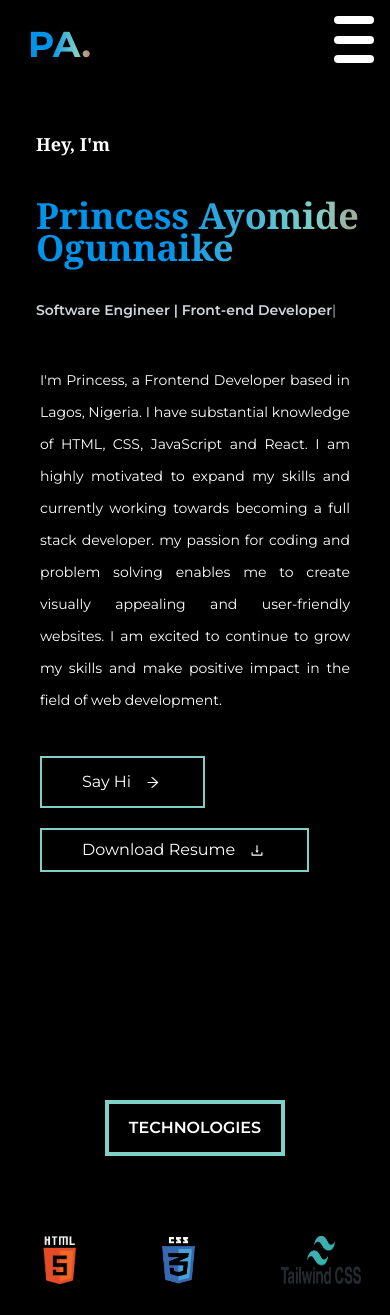
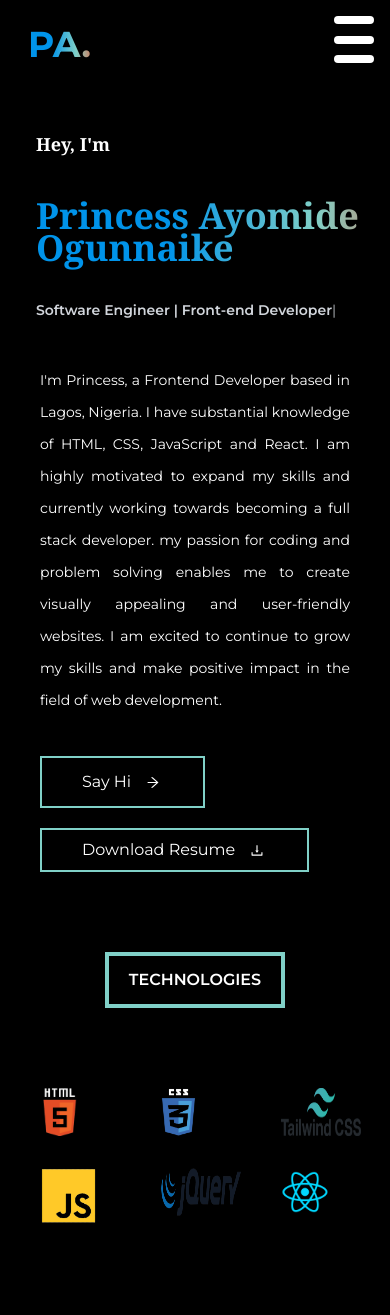
Before and after one commit to Princessayomide53/Portfolio, a React (Create React App) app: page / in a window 390 px wide. Shown: the top 1315 px of the page. Built offline with nearby package versions, Linux system fonts and the light colour scheme.

Commit message:
removed  h-screen on the header components

```diff
--- a/src/Components/Header.jsx
+++ b/src/Components/Header.jsx
@@ -23,7 +23,7 @@ function Header() {
 
    const [openModal, setOpenModal] = useState(false);
   return (
-    <div className="bg-black h-screen Header">
+    <div className="bg-black  Header">
       <Nav />
       <div className="flex justify-between ">
         <div className="text-white lg:pt-36 pt-32 pl-5 lg:pl-12 space-y-10">
--- a/src/Components/Technologies.jsx
+++ b/src/Components/Technologies.jsx
@@ -16,7 +16,7 @@ function Technologies() {
       className="bg-black text-white  Aboutus"
       id="hash-link-technologies"
     >
-      <div className="lg:pt-28 pt-64 md:pt-20 flex justify-center">
+      <div className="lg:pt-28 pt-20 md:pt-20 flex justify-center">
         <h2 className="border-4 border-[#80d0c7] lg:mb-8 mb-5 px-5 font-semibold hover:text-[#ff4b1f] py-3">
           TECHNOLOGIES
         </h2>
```
